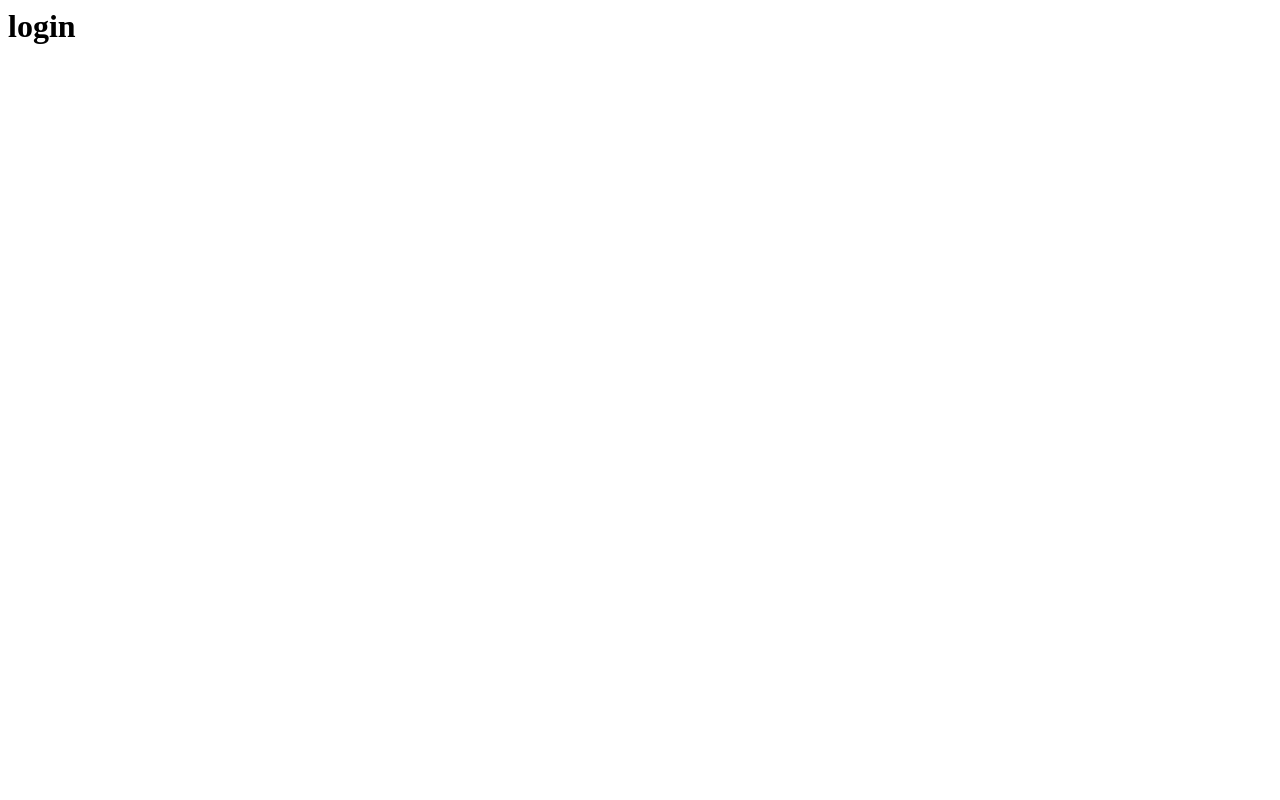
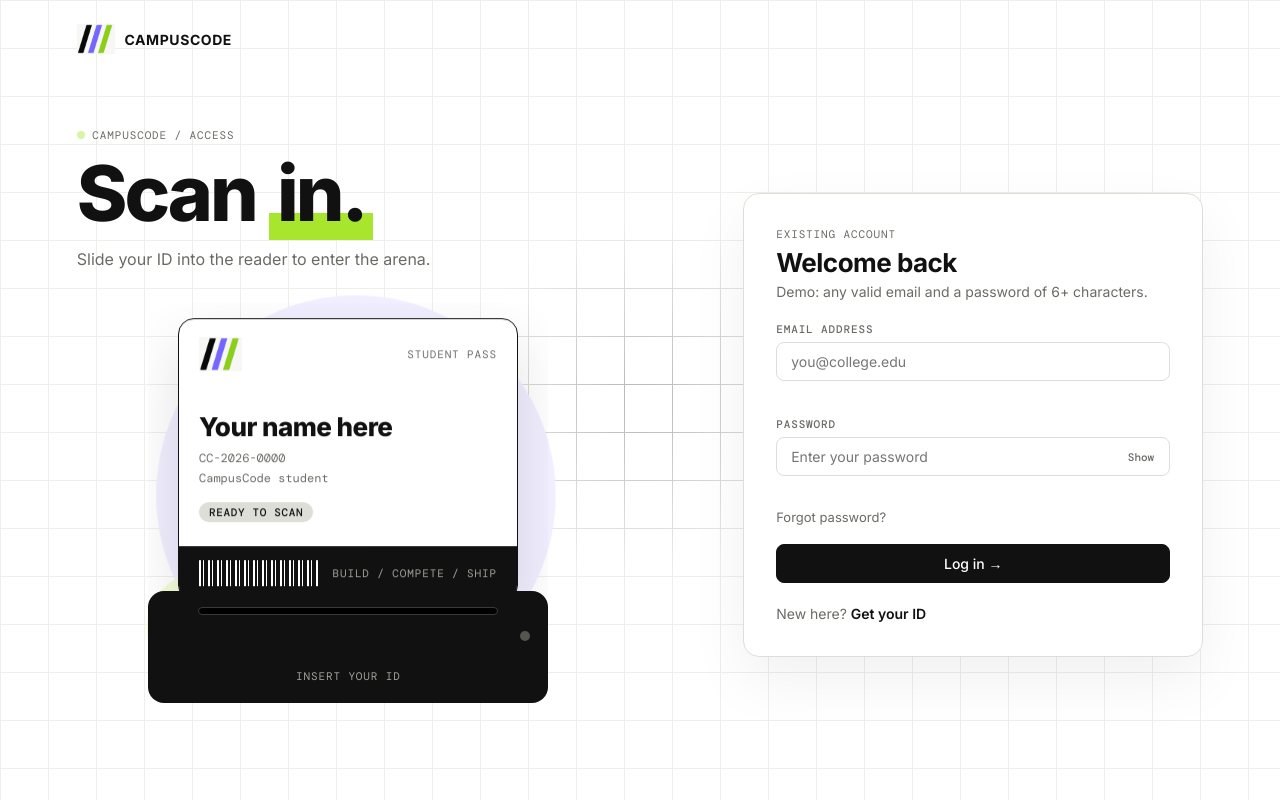
Before and after one commit to ghatakeshubhra28-ops/campuscode-rebuild-26-round2, a Flask app: page /login in a window 1280 px wide. Before the commit the page is almost empty. Run offline with Flask 3, Linux system fonts and the light colour scheme.

Commit message:
Login page with card reader animation

```diff
--- a/public/css/auth.css
+++ b/public/css/auth.css
@@ -0,0 +1,127 @@
+/* auth.css - shared by the register and login pages */
+.auth {
+  min-height: 100vh;
+  display: grid;
+  grid-template-columns: 1fr 1fr;
+  align-items: center;
+  gap: 40px;
+  padding: 90px 6vw 40px;
+}
+.auth-brand {
+  position: absolute;
+  top: 24px; left: 6vw;
+  display: flex; align-items: center; gap: 10px;
+  font-weight: 700; letter-spacing: .04em; font-size: 14px;
+  z-index: 2;
+}
+.auth-brand img { height: 30px; }
+
+.auth-left h1 { font-size: clamp(44px, 6vw, 88px); font-weight: 800; letter-spacing: -.04em; line-height: .95; margin: 14px 0 16px; }
+.auth-left .sub { color: var(--muted); max-width: 420px; margin-bottom: 12px; }
+.auth-stage { display: grid; place-items: center; perspective: 900px; padding: 20px 0; }
+.idcard { position: relative; }
+
+.stamp {
+  position: absolute; right: 18px; bottom: 70px;
+  padding: 4px 10px;
+  border: 2px solid var(--text);
+  background: var(--lime);
+  font: 700 14px 'DM Mono', monospace;
+  letter-spacing: .1em;
+  opacity: 0;
+  transform: rotate(-12deg) scale(1.8);
+  transition: opacity .35s var(--ease), transform .35s var(--ease);
+}
+.idcard.issued .stamp { opacity: 1; transform: rotate(-12deg) scale(1); }
+.idcard-chip.pending { background: var(--line); }
+
+.panel {
+  width: 100%; max-width: 460px; margin-left: auto;
+  background: #fff;
+  border: 1px solid var(--line);
+  border-radius: 16px;
+  padding: 32px;
+  box-shadow: 0 24px 60px rgba(17, 17, 17, .06);
+}
+.progress { display: flex; gap: 6px; margin-bottom: 24px; }
+.seg { flex: 1; height: 4px; border-radius: 2px; background: var(--line); transition: background .3s; }
+.seg.on { background: var(--text); }
+.panel h2 { font-size: 26px; margin: 6px 0 4px; }
+.hint { color: var(--muted); font-size: 14px; margin-bottom: 20px; }
+
+.field { margin-bottom: 16px; }
+.field label { display: block; margin-bottom: 6px; font: 500 11px 'DM Mono', monospace; letter-spacing: .08em; text-transform: uppercase; color: var(--muted); }
+.pw { position: relative; }
+.pw button { position: absolute; right: 10px; top: 50%; transform: translateY(-50%); border: 0; background: none; font: 500 11px 'DM Mono', monospace; color: var(--muted); cursor: pointer; }
+.err { color: #c0392b; font-size: 12px; min-height: 16px; margin-top: 4px; }
+.input.bad { border-color: #c0392b; }
+.check { display: flex; gap: 8px; align-items: flex-start; font-size: 13px; color: var(--muted); }
+.row { display: flex; align-items: center; justify-content: space-between; gap: 10px; margin-top: 10px; }
+
+.pane { display: none; }
+.pane.active { display: block; animation: rise .4s var(--ease) both; }
+
+.otp { display: flex; gap: 8px; margin: 8px 0; }
+.otp input {
+  width: 48px; height: 56px;
+  text-align: center;
+  font: 600 22px 'DM Mono', monospace;
+  border: 1px solid var(--line);
+  border-radius: 8px;
+  transition: border-color .2s var(--ease), box-shadow .2s var(--ease);
+}
+.otp input:focus { outline: none; border-color: var(--purple); box-shadow: 0 0 0 3px rgba(118, 101, 255, .15); }
+
+.auth-foot { margin-top: 20px; font-size: 14px; color: var(--muted); }
+.auth-foot a { color: var(--text); font-weight: 600; }
+
+/* ---- Login: the card reader ---- */
+.btn.full { width: 100%; justify-content: center; }
+.forgot { font-size: 13px; margin: -4px 0 16px; color: var(--muted); }
+
+.reader-wrap { position: relative; width: 400px; max-width: 100%; height: 400px; overflow: hidden; }
+.reader-wrap .idcard { position: absolute; top: 16px; left: 50%; margin-left: -170px; z-index: 1; }
+.idcard.insert {
+  animation: none;
+  transform: translateY(150px);
+  transition: transform .9s cubic-bezier(.6, 0, .2, 1);
+}
+.reader {
+  position: absolute; left: 0; right: 0; bottom: 0;
+  height: 112px;
+  z-index: 2;
+  background: var(--text);
+  border-radius: 16px;
+  display: flex; flex-direction: column; align-items: center; justify-content: flex-end;
+  padding-bottom: 18px;
+}
+.slot {
+  position: absolute; top: 16px; left: 50%; margin-left: -150px;
+  width: 300px; height: 8px;
+  border-radius: 4px;
+  background: #000;
+  border: 1px solid #3a3a36;
+}
+.reader .label { color: #a3a39c; }
+.led {
+  position: absolute; top: 40px; right: 18px;
+  width: 10px; height: 10px;
+  border-radius: 50%;
+  background: #55554f;
+  transition: background .3s;
+}
+.led.reading { background: #fff; animation: pulse .8s infinite; }
+.led.ok { background: var(--lime); }
+.led.bad { background: #c0392b; }
+
+.panel.shake { animation: shake .4s; }
+@keyframes shake {
+  0%, 100% { transform: translateX(0); }
+  25% { transform: translateX(-8px); }
+  75% { transform: translateX(8px); }
+}
+
+@media (max-width: 900px) {
+  .auth { grid-template-columns: 1fr; }
+  .panel { margin: 0 auto; }
+}
--- /dev/null
+++ b/public/js/login.js
@@ -0,0 +1,119 @@
+// login.js - slide your ID into the reader to log in
+
+var form = document.getElementById('loginForm');
+var emailIn = document.getElementById('email');
+var passIn = document.getElementById('password');
+var card = document.getElementById('loginCard');
+var led = document.getElementById('led');
+var readerText = document.getElementById('readerText');
+var panel = document.getElementById('panel');
+var busy = false;
+
+// If this person registered earlier in this browser, we know their details.
+var stored = null;
+try { stored = JSON.parse(localStorage.getItem('cc_student')); } catch (e) {}
+
+function matchesStored(email) {
+  return stored && stored.email && stored.email.toLowerCase() === email.trim().toLowerCase();
+}
+
+// "aarav.sharma@vit.edu" becomes "Aarav Sharma".
+function nameFromEmail(email) {
+  var part = email.split('@')[0].replace(/[._\-\d]+/g, ' ').trim();
+  if (!part) return 'Your name here';
+  return part.replace(/\b\w/g, function (c) { return c.toUpperCase(); });
+}
+
+function clearErrors() {
+  document.querySelectorAll('.err').forEach(function (e) { e.textContent = ''; });
+  document.querySelectorAll('.input.bad').forEach(function (i) { i.classList.remove('bad'); });
+}
+
+// Show an error, light the reader red and shake the panel.
+function reject(field, errId, msg) {
+  document.getElementById(errId).textContent = msg;
+  field.classList.add('bad');
+  led.className = 'led bad';
+  readerText.textContent = 'Check your details';
+  panel.classList.remove('shake');
+  void panel.offsetWidth;
+  panel.classList.add('shake');
+}
+
+// The card shows a name as soon as you type your email.
+emailIn.addEventListener('input', function () {
+  var value = emailIn.value.trim();
+  if (matchesStored(value)) {
+    document.getElementById('cardName').textContent = stored.name;
+    document.getElementById('cardId').textContent = stored.id;
+    document.getElementById('cardCollege').textContent = stored.college;
+  } else {
+    document.getElementById('cardName').textContent = value.indexOf('@') > 0 ? nameFromEmail(value) : 'Your name here';
+    document.getElementById('cardId').textContent = 'CC-2026-0000';
+    document.getElementById('cardCollege').textContent = 'CampusCode student';
+  }
+});
+
+// Typing again resets the reader light.
+form.addEventListener('input', function () {
+  if (busy) return;
+  led.className = 'led';
+  readerText.textContent = 'Insert your ID';
+});
+
+// Show or hide the password.
+var toggle = document.getElementById('togglePw');
+toggle.addEventListener('click', function () {
+  var hidden = passIn.type === 'password';
+  passIn.type = hidden ? 'text' : 'password';
+  toggle.textContent = hidden ? 'Hide' : 'Show';
+});
+
+// "Forgot password?" is not part of this demo, so we say so.
+document.getElementById('forgot').addEventListener('click', function (e) {
+  e.preventDefault();
+  document.getElementById('hint').textContent = 'Password reset is not part of this demo.';
+});
+
+// The login itself.
+form.addEventListener('submit', function (e) {
+  e.preventDefault();
+  if (busy) return;
+  clearErrors();
+
+  var email = emailIn.value.trim();
+  if (!/^\S+@\S+\.\S+$/.test(email)) return reject(emailIn, 'err-email', 'Enter a valid email address.');
+  if (passIn.value.length < 6) return reject(passIn, 'err-password', 'Use at least 6 characters.');
+
+  busy = true;
+  document.getElementById('loginBtn').textContent = 'Scanning...';
+
+  // Remember who is logged in. We never save the password.
+  var student = matchesStored(email) ? stored : {
+    name: nameFromEmail(email),
+    email: email,
+    college: 'CampusCode student',
+    id: 'CC-2026-' + (1000 + Math.floor(Math.random() * 9000))
+  };
+  try {
+    localStorage.setItem('cc_student', JSON.stringify(student));
+    localStorage.setItem('cc_session', 'on');
+  } catch (err) {}
+
+  // 1. The reader starts reading and the card slides in.
+  led.className = 'led reading';
+  readerText.textContent = 'Reading...';
+  setTimeout(function () { card.classList.add('insert'); }, 200);
+
+  // 2. Access granted.
+  setTimeout(function () {
+    led.className = 'led ok';
+    readerText.textContent = 'Access granted';
+    var chip = document.getElementById('cardChip');
+    chip.textContent = 'ARENA ACCESS';
+    chip.classList.remove('pending');
+  }, 1200);
+
+  // 3. Go to the dashboard.
+  setTimeout(function () { window.location.href = '/student'; }, 2000);
+});
--- a/templates/login.html
+++ b/templates/login.html
@@ -1 +1,70 @@
-<h1>login</h1>
+{% extends "base.html" %}
+{% block title %}Log in | CampusCode{% endblock %}
+{% block css %}<link rel="stylesheet" href="/css/auth.css">{% endblock %}
+
+{% block content %}
+<main class="auth spot">
+  <a href="/" class="auth-brand"><img src="/img/campuscode-logo.png" alt="CampusCode"> CAMPUSCODE</a>
+
+  <section class="auth-left reveal">
+    <p class="label"><span class="live-dot"></span> CampusCode / Access</p>
+    <h1>Scan <span class="mark">in.</span></h1>
+    <p class="sub">Slide your ID into the reader to enter the arena.</p>
+
+    <div class="auth-stage">
+      <div class="reader-wrap">
+        <div class="idcard" id="loginCard">
+          <div class="idcard-top">
+            <img src="/img/campuscode-logo.png" alt="CampusCode">
+            <span class="label">Student pass</span>
+          </div>
+          <div class="idcard-body">
+            <div class="idcard-name" id="cardName">Your name here</div>
+            <div class="idcard-id" id="cardId">CC-2026-0000</div>
+            <div class="idcard-id" id="cardCollege">CampusCode student</div>
+            <span class="idcard-chip pending" id="cardChip">READY TO SCAN</span>
+          </div>
+          <div class="idcard-bar">
+            <div class="bars"></div>
+            <span class="label">Build / Compete / Ship</span>
+          </div>
+        </div>
+
+        <div class="reader">
+          <span class="slot"></span>
+          <span class="led" id="led"></span>
+          <span class="label" id="readerText">Insert your ID</span>
+        </div>
+      </div>
+    </div>
+  </section>
+
+  <section class="panel reveal" id="panel">
+    <p class="label">Existing account</p>
+    <h2>Welcome back</h2>
+    <p class="hint" id="hint">Demo: any valid email and a password of 6+ characters.</p>
+
+    <form id="loginForm" novalidate>
+      <div class="field">
+        <label for="email">Email address</label>
+        <input class="input" id="email" type="email" placeholder="you@college.edu" autocomplete="off">
+        <p class="err" id="err-email"></p>
+      </div>
+      <div class="field">
+        <label for="password">Password</label>
+        <div class="pw">
+          <input class="input" id="password" type="password" placeholder="Enter your password">
+          <button type="button" id="togglePw">Show</button>
+        </div>
+        <p class="err" id="err-password"></p>
+      </div>
+      <p class="forgot"><a class="sweep" href="#" id="forgot">Forgot password?</a></p>
+      <button class="btn full" id="loginBtn" type="submit">Log in &rarr;</button>
+    </form>
+
+    <p class="auth-foot">New here? <a class="sweep" href="/register">Get your ID</a></p>
+  </section>
+</main>
+{% endblock %}
+
+{% block js %}<script src="/js/login.js"></script>{% endblock %}
```
